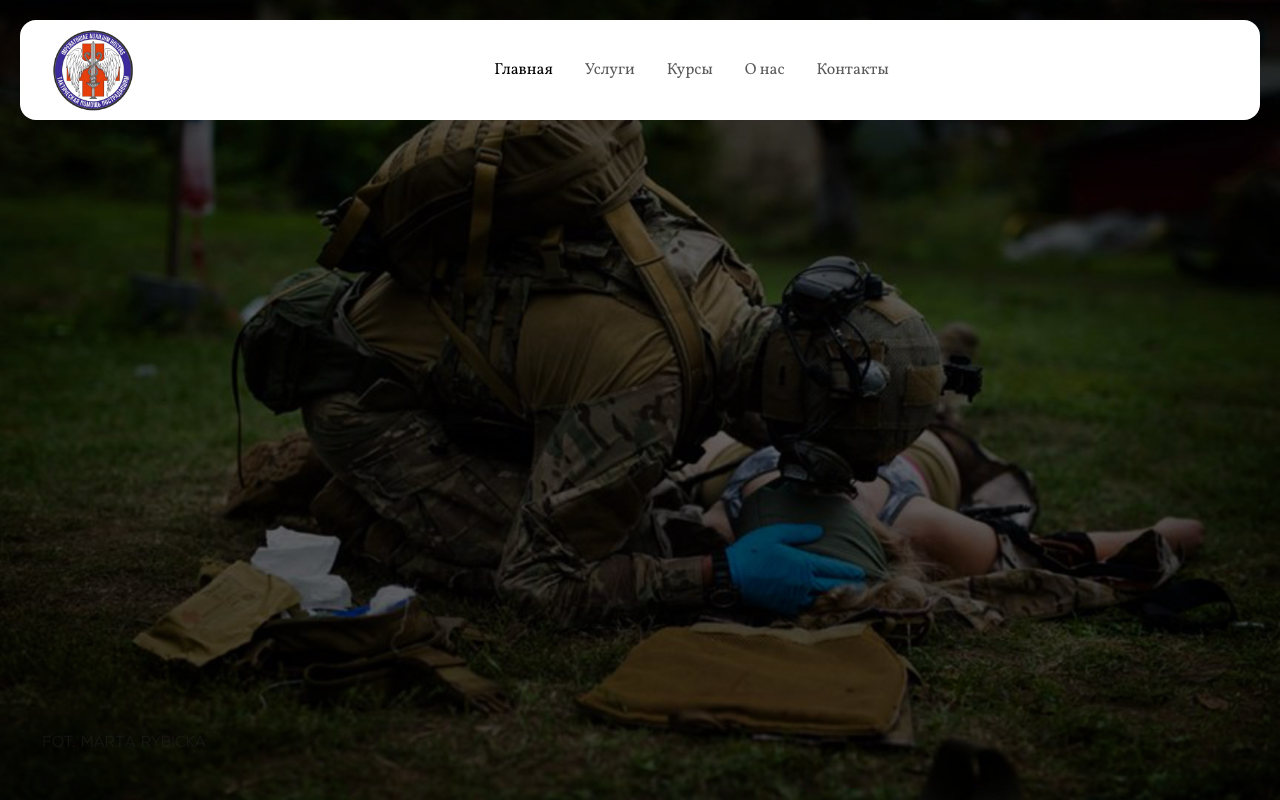
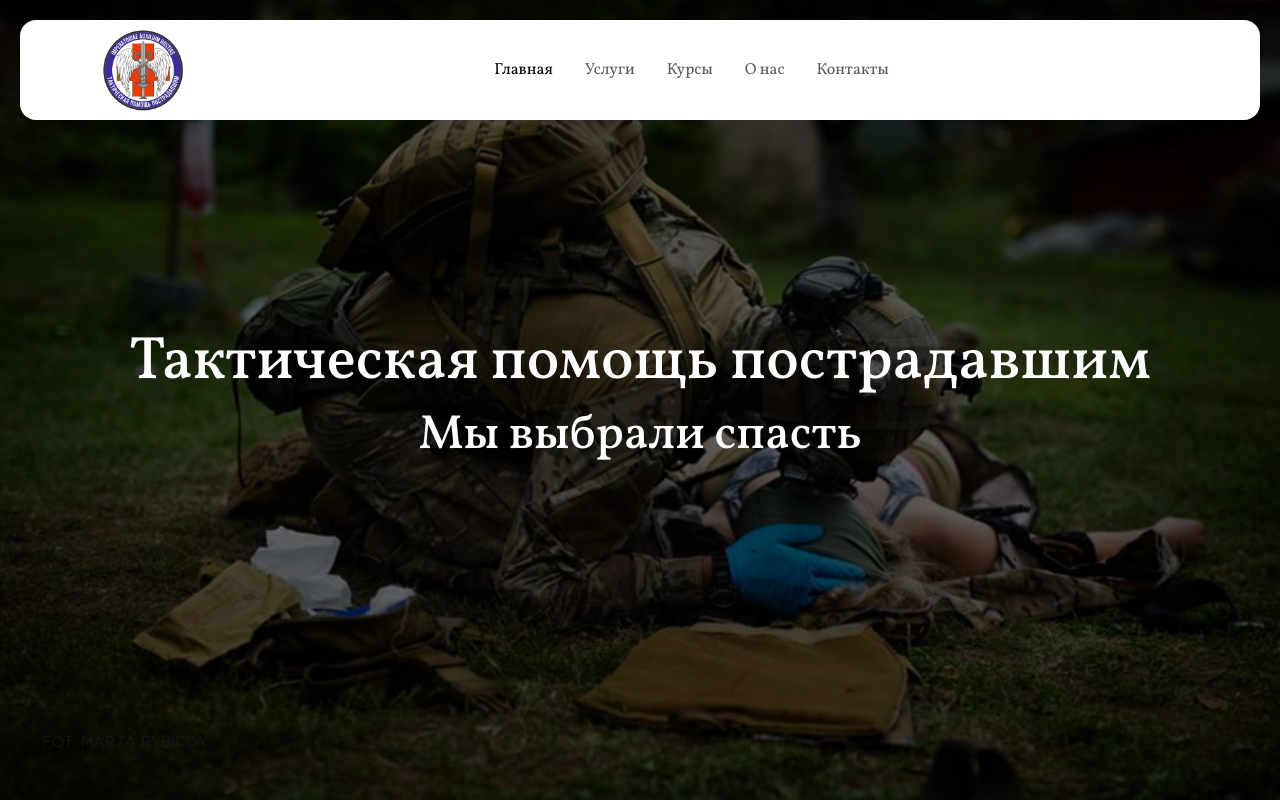
Before and after one commit to pilligrim28/TPP, a plain HTML site: page index.html in a window 1280 px wide. Drawn offline with nearby package versions, Linux system fonts and the light colour scheme.

Commit message:
Доработка секций

```diff
--- a/index.html
+++ b/index.html
@@ -16,9 +16,8 @@
   <body>
     <!--Меню-->
     <nav class="navbar navbar-expand-lg fixed-top">
-      <div class="container-fluid">
-
-          <img src="img/TPP.jpg" alt="Logo" class="navbar-brand" href="#"/>
+      <div class="container">
+        <img src="img/TPP.jpg" alt="Logo" class="navbar-brand" href="#" />
 
         <button
           class="navbar-toggler"
@@ -48,9 +47,7 @@
           <div class="offcanvas-body">
             <ul class="navbar-nav justify-content-center flex-grow-1 pe-3">
               <li class="nav-item">
-                <a class="nav-link mx-lg-2 active" aria-current="page" href="#"
-                  >Главная</a
-                >
+                <a class="nav-link mx-lg-2 active" aria-current="page" href="#">Главная</a>
               </li>
               <li class="nav-item">
                 <a class="nav-link mx-lg-2" href="#">Услуги</a>
@@ -72,11 +69,16 @@
     <!--Конец меню-->
 
     <!--Начало секции-->
-<section class="hero-section">
+    <section class="hero-section">
+      <div
+        class="container d-flex align-items-center justify-content-center fs-1 text-white flex-column"
+      >
+        <h1>Тактическая помощь пострадавшим</h1>
+        <h2>Мы выбрали спасть</h2>
+      </div>
+    </section>
 
-</section>
-
-    <!--Конец сеекции-->
+    <!--Конец секции-->
 
     <script src="script.js"></script>
     <script
--- a/style.css
+++ b/style.css
@@ -59,7 +59,7 @@
   background: url(img/hero-sect-bg.jpg) no-repeat center;
   background-size: cover;
   width: 100%;
-  height: 100vh;
+
 }
 .hero-section::before {
   background-color: rgba(0, 0, 0, 0.6);
@@ -70,3 +70,16 @@
   bottom: 0;
   left: 0;
 }
+.hero-section .container{
+  height: 100vh;
+  z-index: 1;
+  position: relative;
+  text-align: center;
+
+}
+.hero-section h1{
+  font-size: 1.5em;
+}
+.hero-section h2{
+  font-size: 1.2em;
+}
```
